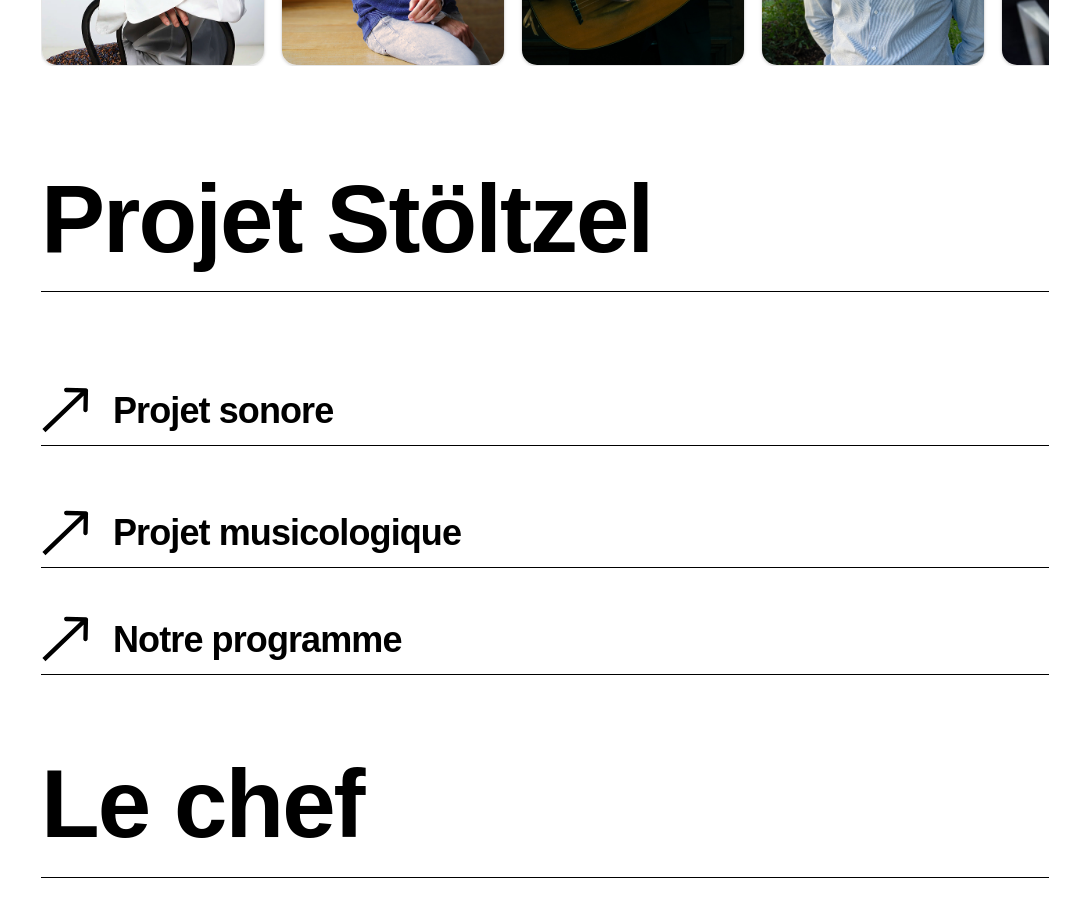
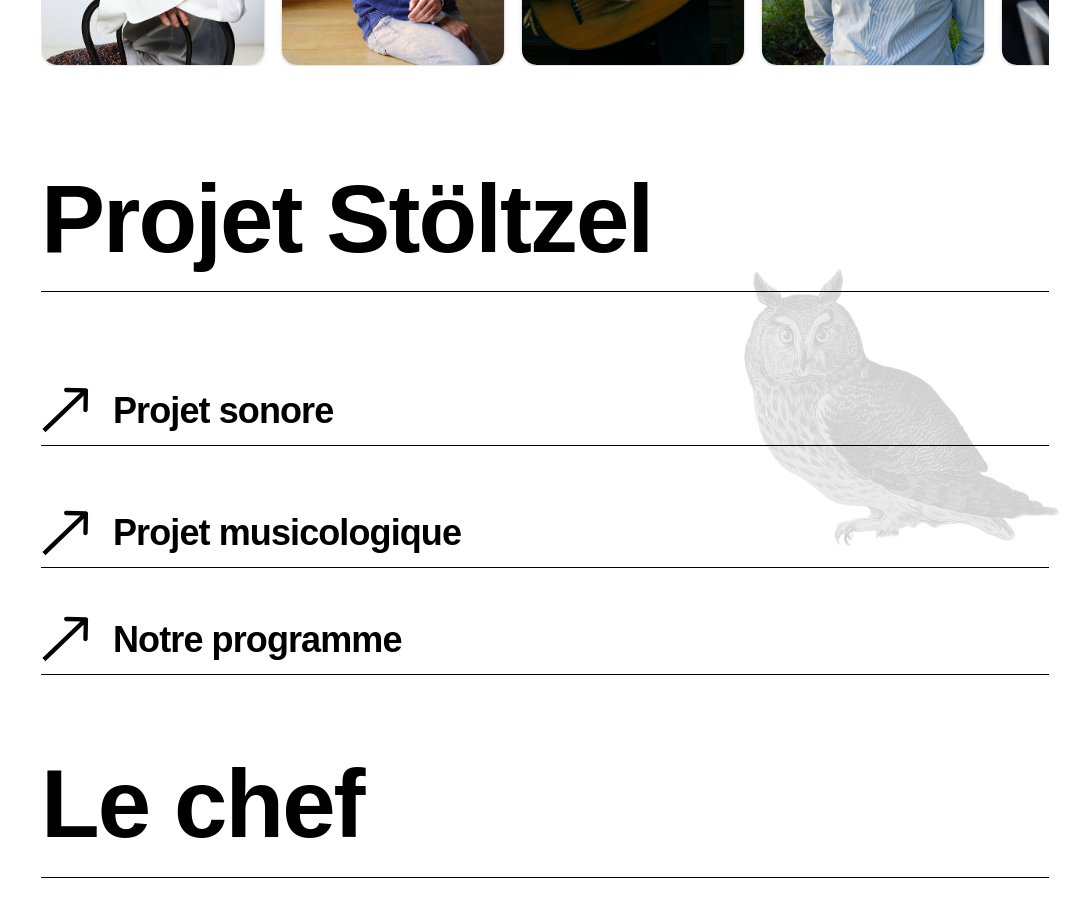
Before and after one commit to EnsemblePhaenomen/phaenomen-website, a Next.js app: page / in a window 1280 px wide. Shown: the part 4040-4947 px from the top of the page, without its empty margins (199-1280 px from the left). Built offline with nearby package versions, Linux system fonts and the light colour scheme; a web font is replaced by a local one.

Commit message:
adding styyyyyles

```diff
--- a/app/Components/Sections/About/ProjetStoltzel.tsx
+++ b/app/Components/Sections/About/ProjetStoltzel.tsx
@@ -1,8 +1,9 @@
 "use client";
 import AnimatedBorderCard from "../../(ui)/AnimatedBorderCard";
-
+import Image from "next/image";
 import { useState } from "react";
 import ArrowIcon from "../../(ui)/Arrows/ArrowIcon";
+
 export default function ProjetStoltzel() {
   const [openSections, setOpenSections] = useState({
     sonore: false,
@@ -18,8 +19,20 @@ export default function ProjetStoltzel() {
   };
 
   return (
-    <main id="projet-stoltzel" className="w-full max-w-full text-black">
-      <section className="mx-auto px-4 sm:px-6 lg:px-8 py-10 max-w-full">
+    <main id="projet-stoltzel" className="relative w-full max-w-full text-black overflow-hidden">
+      {/* Image du hibou en arrière-plan - visible uniquement sur écrans > md */}
+      <div className="hidden md:block absolute bottom-0 right-0 w-64 lg:w-80 xl:w-96 h-auto pointer-events-none z-0">
+        <Image
+          src="/hibou - Buffon - detoure.png"
+          alt="Hibou décoratif"
+          width={400}
+          height={400}
+          className="object-contain opacity-20"
+          priority={false}
+        />
+      </div>
+
+      <section className="relative z-10 mx-auto px-4 sm:px-6 lg:px-8 py-10 max-w-full">
         {/* Top title */}
         <div className="w-full flex flex-col">
           <h2 className="section-title pb-6">Projet Stöltzel</h2>
```
